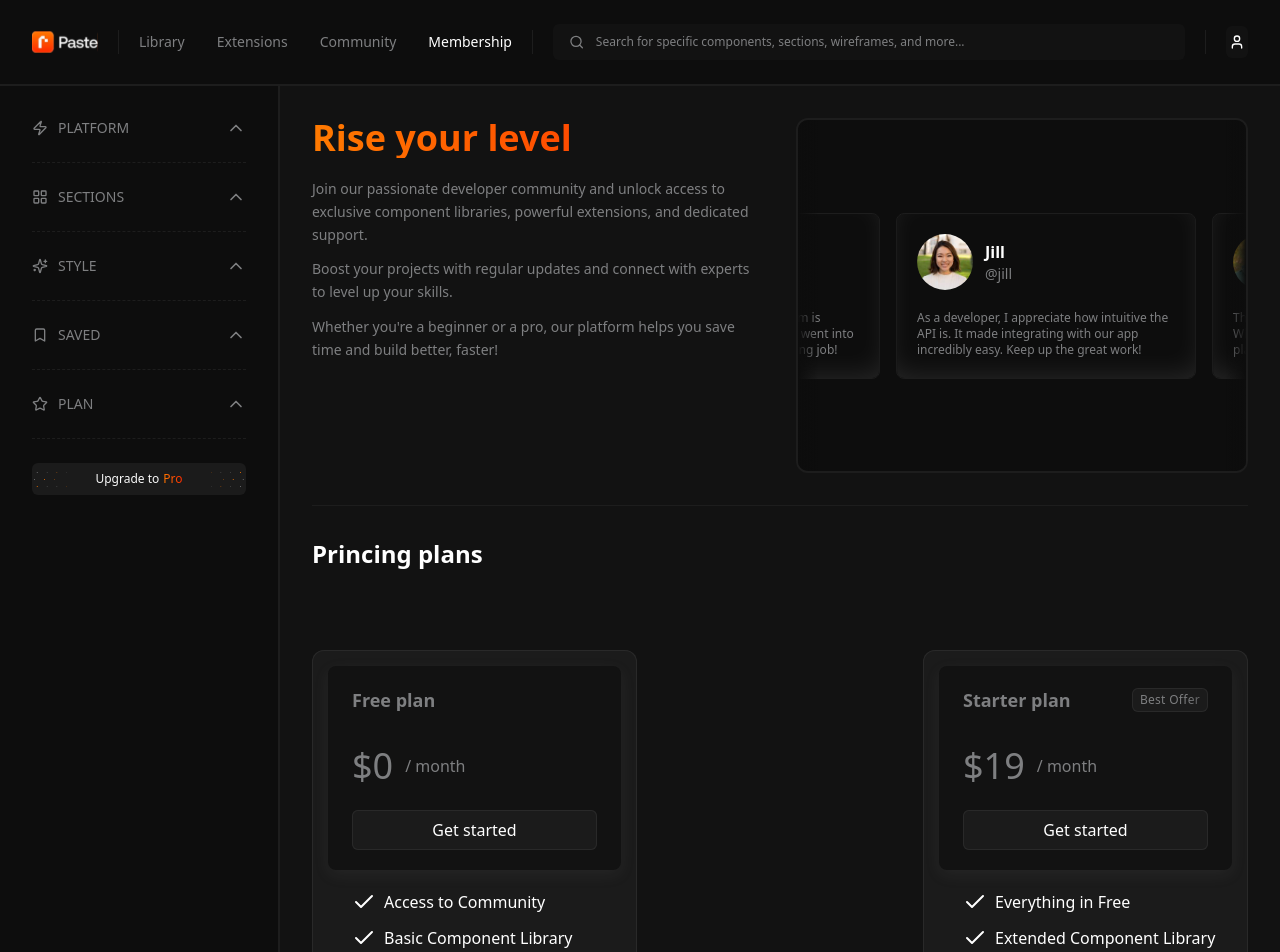
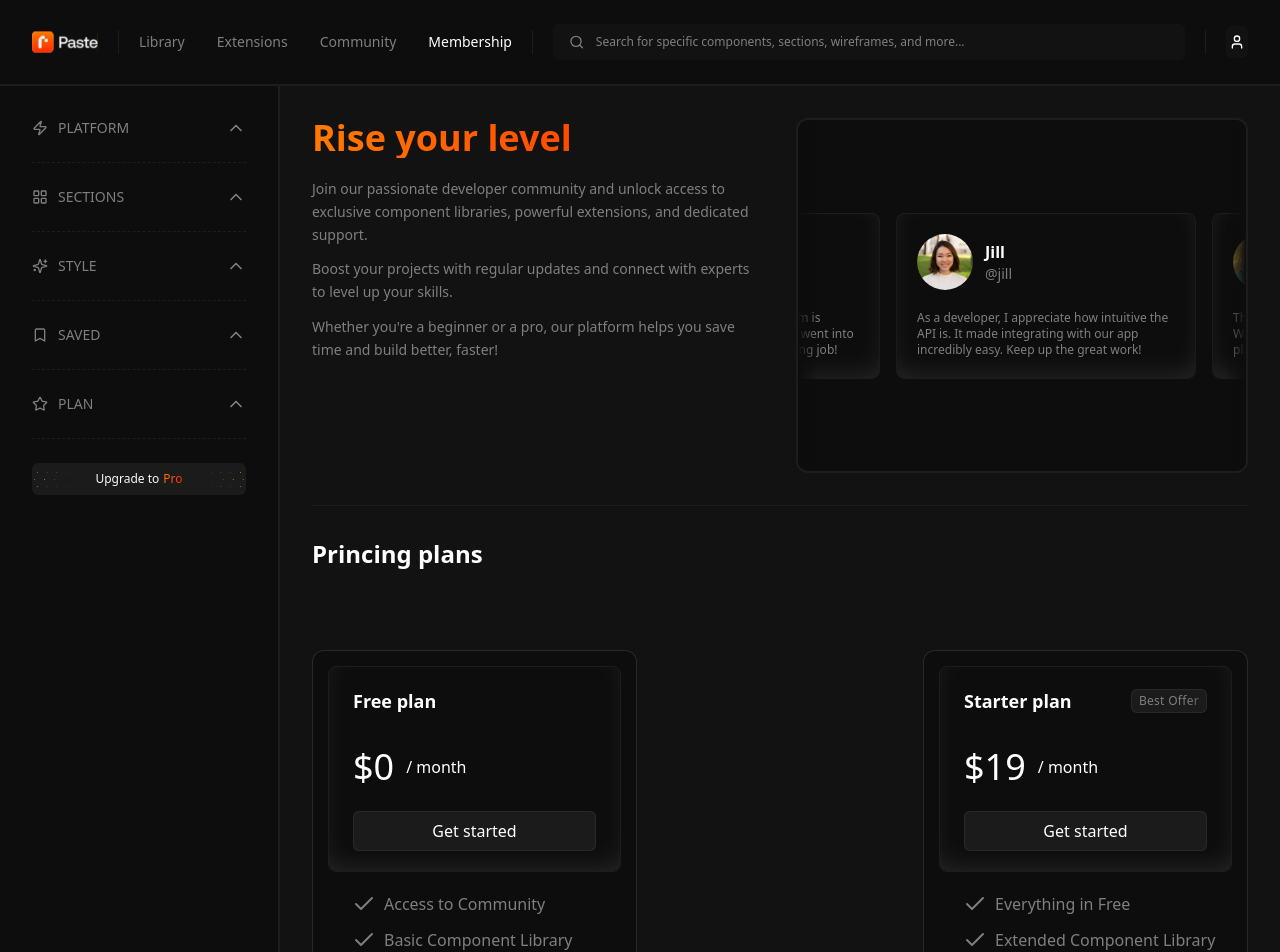
Before and after one commit to AlexDDevv/Ui-Library-Spikes, a Next.js app: page /membership in a window 1280 px wide. Shown: the top 952 px of the page. Built offline with nearby package versions, Linux system fonts and the light colour scheme.

Commit message:
💄 Modif PricingPlan

```diff
--- a/src/app/components/PrincingPlan.tsx
+++ b/src/app/components/PrincingPlan.tsx
@@ -11,10 +11,10 @@ type PrincingPlanProps = {
 
 export default function PrincingPlan({ plan, best, price, avantages }: PrincingPlanProps) {
     return (
-        <article className='bg-card rounded-xl shadow-forCard p-4 min-w-[325px] max-w-[350px] h-full'>
-            <div className='bg-bgHero px-6 py-5 shadow-[0_5px_15px_0_rgb(126,127,129,0.1)] rounded-lg mb-5'>
+        <article className='bg-bgContainer rounded-xl shadow-forCard p-4 min-w-[325px] max-w-[350px] h-full'>
+            <div className='bg-transparent border border-border px-6 py-5 shadow-[inset_0_-10px_30px_-10px_#ffffff1f] rounded-lg mb-5'>
                 <div className='flex items-center justify-between gap-x-5 mb-8'>
-                    <h3 className='font-semibold text-grayText text-lg'>{plan}</h3>
+                    <h3 className='font-semibold text-white text-lg'>{plan}</h3>
                     {best && (
                         <ShinyButton
                             text={best}
@@ -22,15 +22,15 @@ export default function PrincingPlan({ plan, best, price, avantages }: PrincingP
                     )}
                 </div>
                 <div className='flex items-center gap-x-3 mb-6'>
-                    <h4 className='font-medium text-grayText text-4xl'>${price}</h4>
-                    <p className='text-grayText'>/ month</p>
+                    <h4 className='font-medium text-white text-4xl'>${price}</h4>
+                    <p className='text-white'>/ month</p>
                 </div>
                 <button className='bg-btn text-white font-medium w-full rounded-md px-2 py-2 h-10 shadow-forCard'>Get started</button>
             </div>
             <div>
                 <ul className='pl-6'>
                     {avantages.map(avantage => (
-                        <li key={avantage} className="flex items-center gap-x-2 text-white mb-3">
+                        <li key={avantage} className="flex items-center gap-x-2 text-grayText mb-3">
                             <Check />
                             {avantage}
                         </li>
```
